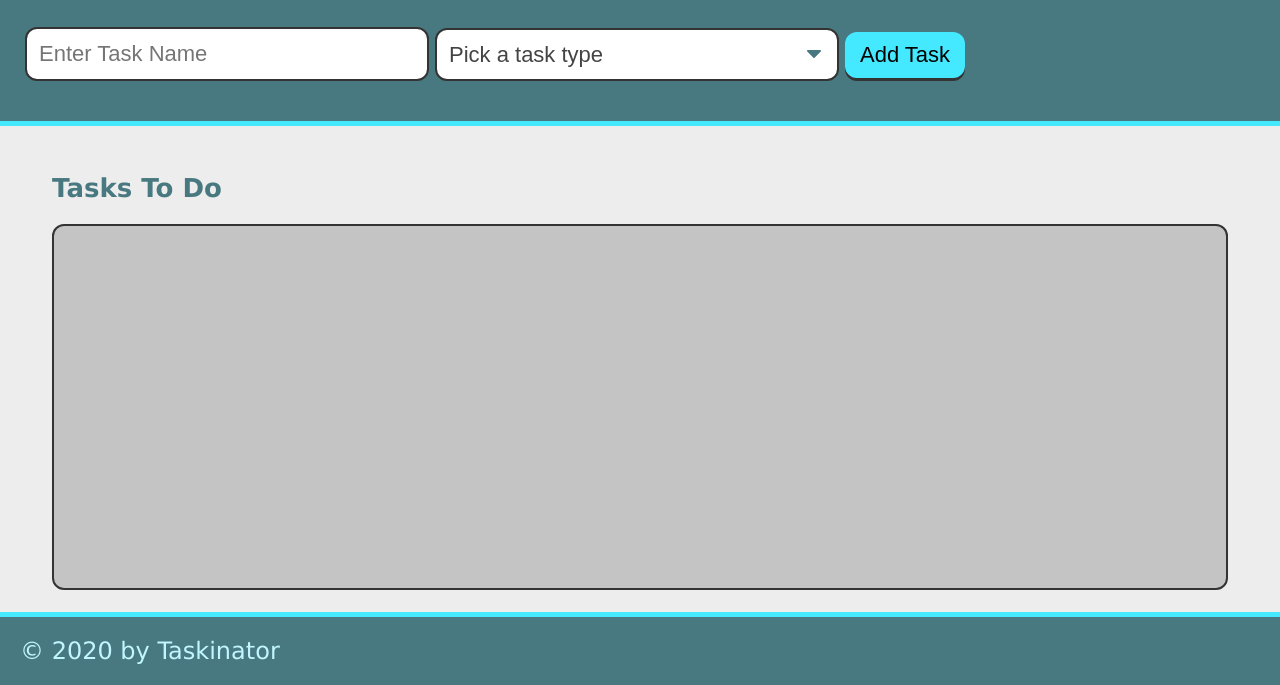
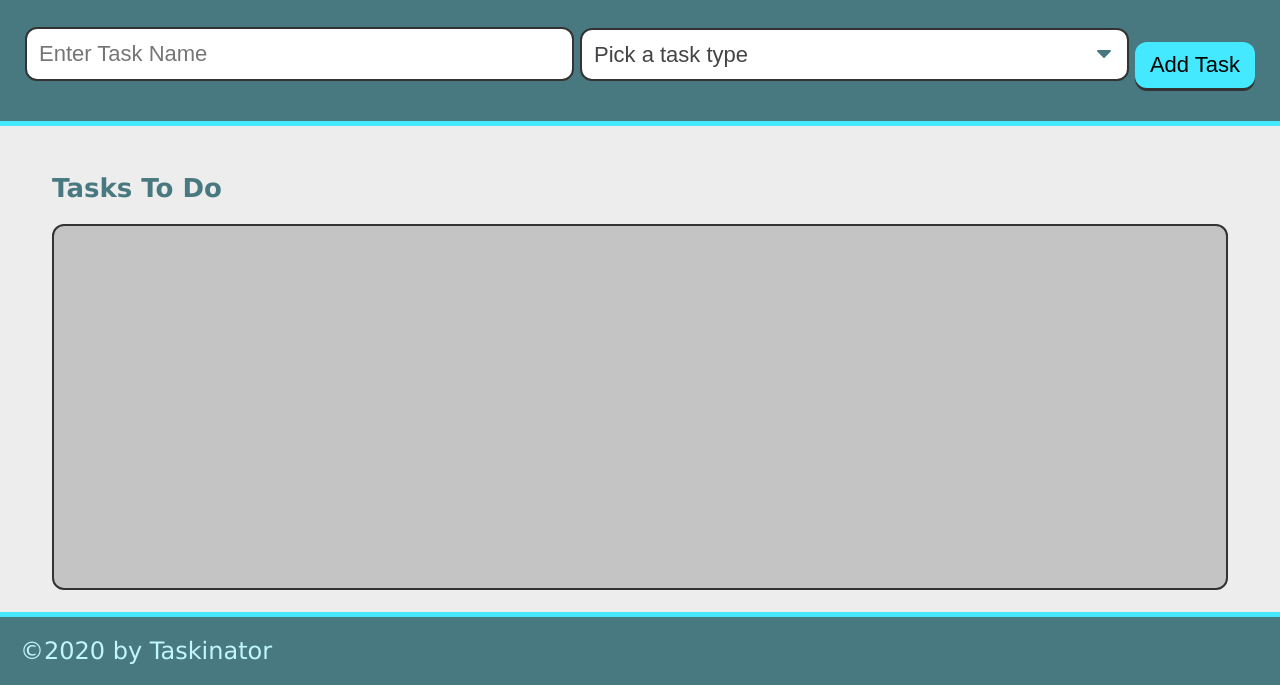
Before and after one commit to mobehnas/Taskinator, a plain HTML site: page index.html in a window 1280 px wide. Shown: the part 115-800 px from the top of the page. Drawn offline with Linux system fonts and the light colour scheme.

Commit message:
add inputs

```diff
--- a/index.html
+++ b/index.html
@@ -9,14 +9,15 @@
   <link rel="stylesheet" href="./assets/css/style.css">
 </head>
 
+<body>
 
-<body>
   <header>
     <h1 class="page-title">Taskinator</h1>
     <p>Click the button below to add a new task!</p>
     <form id="task-form">
       <div class="form-group">
-            <input type="text" name="task-name" class="text-input" placeholder="Enter Task Name" />
+
+        <input type="text" name="task-name" placeholder="Enter Task Name" />
       </div>
       <div class="form-group">
         <select name="task-type" class="select-dropdown">
@@ -26,27 +27,22 @@
           <option value="Mobile">Mobile</option>
         </select>
       </div>
-          <div class="form-group">
         <button class="btn" id="save-task" type="submit">Add Task</button>
       </div>
     </form>
-          </form>
+  </header>
 
-    </header>
   <main class="page-content">
     <section class="task-list-wrapper">
       <h2 class="list-title">Tasks To Do</h2>
       <ul class="task-list" id="tasks-to-do">
-
       </ul>
     </section>
   </main>
 
   <footer>
-        &copy; 2020 by Taskinator
+    &copy;2020 by Taskinator
   </footer>
-
-
 
   <script src="./assets/js/script.js"></script>
 </body>
```
Lines whose indentation alone changed are shown as unchanged.
